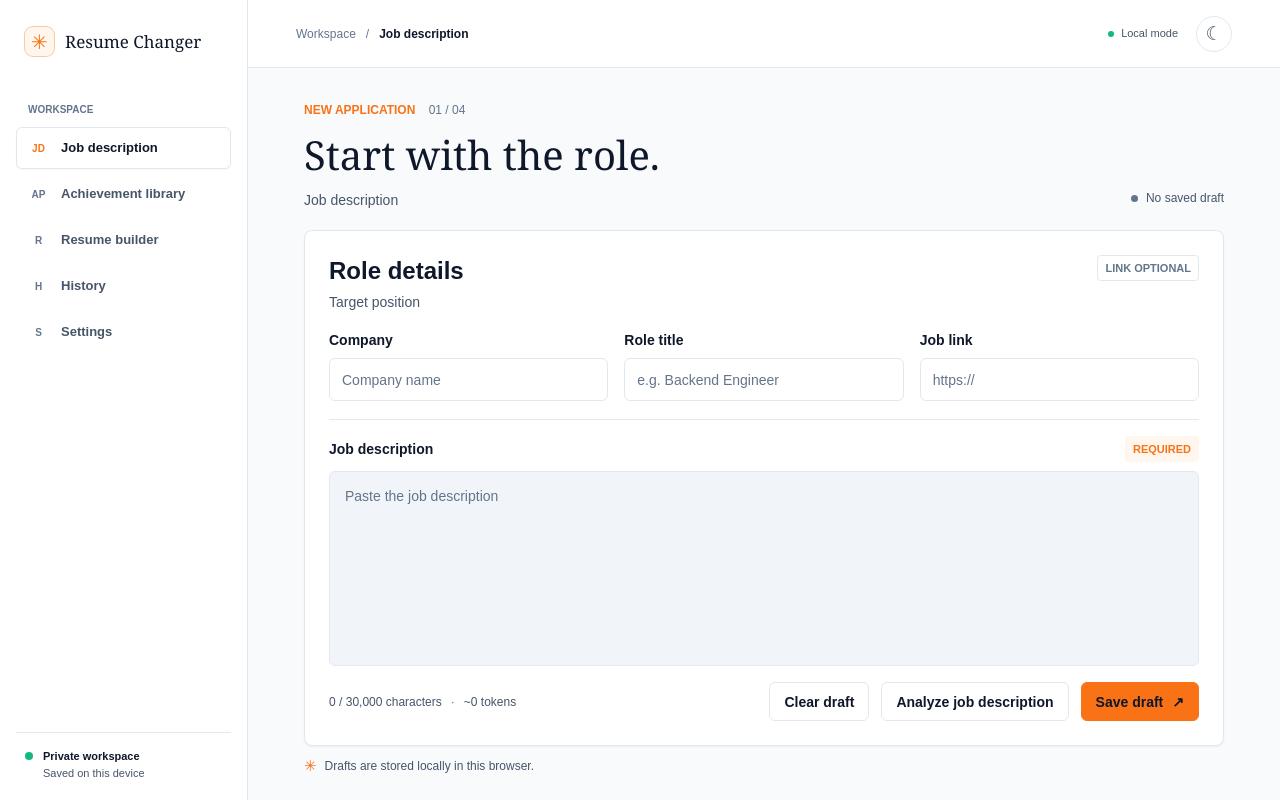
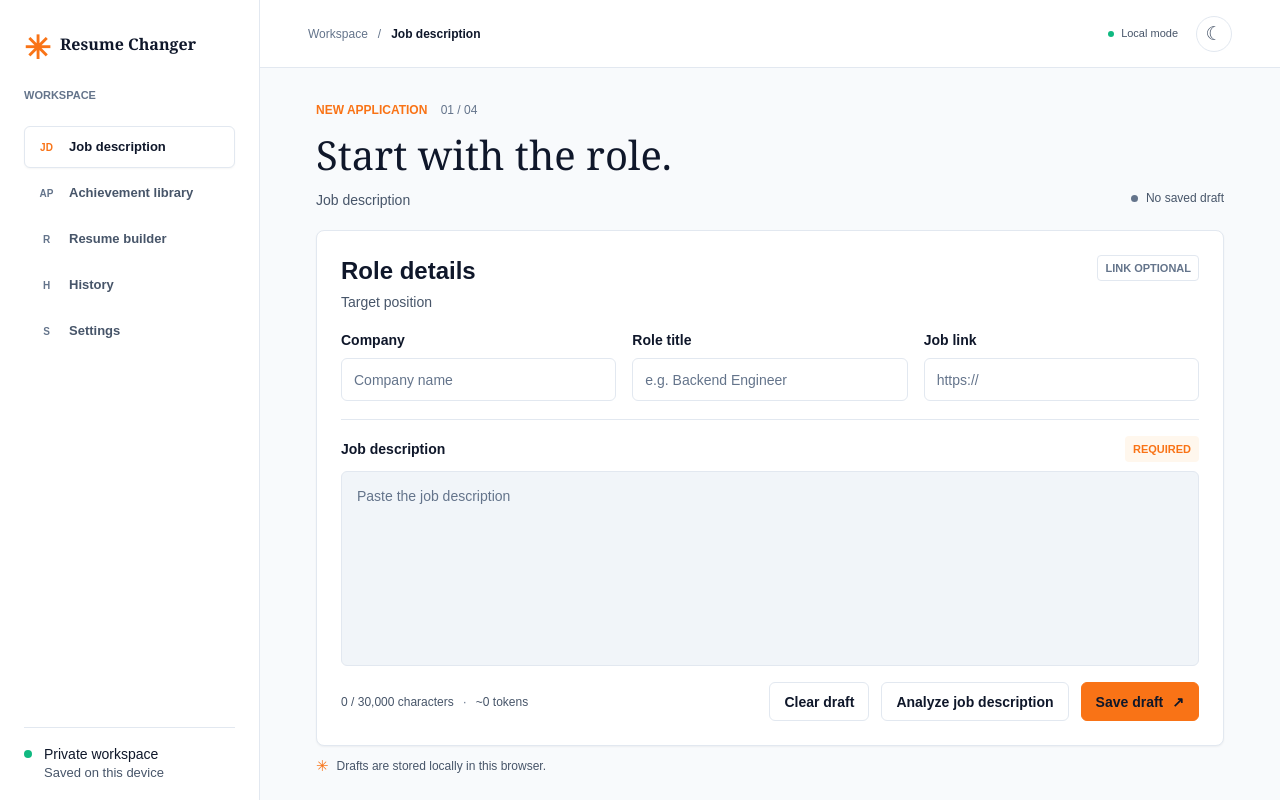
Before and after one commit to AyushGahtori/resume-changer, a Next.js app: page / in a window 1280 px wide. Built offline with nearby package versions, Linux system fonts and the light colour scheme.

Commit message:
feat: restyle home sidebar brand and workspace label

```diff
--- a/src/app/globals.css
+++ b/src/app/globals.css
@@ -200,7 +200,7 @@ a {
 
 .app-frame {
   display: grid;
-  grid-template-columns: 248px minmax(0, 1fr);
+  grid-template-columns: 260px minmax(0, 1fr);
   min-height: 100vh;
 }
 
@@ -209,9 +209,9 @@ a {
   top: 0;
   display: flex;
   flex-direction: column;
-  width: 248px;
+  width: 260px;
   height: 100vh;
-  padding: 26px 16px 18px;
+  padding: 24px 24px 18px;
   border-right: 1px solid var(--line);
   background: var(--sidebar);
 }
@@ -219,26 +219,27 @@ a {
 .brand {
   display: inline-flex;
   align-items: center;
-  gap: 10px;
+  gap: 12px;
   width: fit-content;
-  margin: 0 8px 45px;
+  height: 40px;
+  margin: 0 0 24px;
   color: var(--ink);
   text-decoration: none;
   font-family: Georgia, "Times New Roman", serif;
-  font-size: 17px;
+  font-size: 16px;
+  font-weight: 700;
+  line-height: 20px;
 }
 
 .brand-mark {
   display: grid;
-  width: 31px;
-  height: 31px;
+  width: 24px;
+  height: 24px;
+  flex: 0 0 24px;
   place-items: center;
-  border: 1px solid color-mix(in srgb, var(--accent) 35%, transparent);
-  border-radius: 9px;
-  background: var(--accent-soft);
   color: var(--accent);
   font-family: Arial, Helvetica, sans-serif;
-  font-size: 20px;
+  font-size: 32px;
   line-height: 1;
 }
 
@@ -253,7 +254,10 @@ a {
 }
 
 .sidebar-label {
-  margin: 0 12px 10px;
+  margin: 0 0 24px;
+  font-size: 11px;
+  font-weight: 600;
+  line-height: 14px;
 }
 
 .main-navigation {
@@ -311,9 +315,9 @@ a {
 .sidebar-bottom {
   display: flex;
   align-items: flex-start;
-  gap: 10px;
+  gap: 12px;
   margin-top: auto;
-  padding: 15px 9px 1px;
+  padding: 16px 0 0;
   border-top: 1px solid var(--line);
 }
 
@@ -327,20 +331,26 @@ a {
   background: var(--color-success);
 }
 
+.sidebar-bottom .local-indicator {
+  margin-top: 6px;
+}
+
 .sidebar-bottom-title,
 .sidebar-bottom-copy {
   margin: 0;
-  font-size: 11px;
-  line-height: 1.5;
 }
 
 .sidebar-bottom-title {
   color: var(--ink);
-  font-weight: 650;
+  font-size: 14px;
+  font-weight: 500;
+  line-height: 20px;
 }
 
 .sidebar-bottom-copy {
   color: var(--muted);
+  font-size: 13px;
+  line-height: 18px;
 }
 
 .main-column {
@@ -1848,6 +1858,8 @@ a:focus-visible {
 
   .sidebar {
     width: 220px;
+    padding-right: 16px;
+    padding-left: 16px;
   }
 
   .page-content {
```
Also changed, not shown: 1 other file (tests, documents, lock files or other folders).
